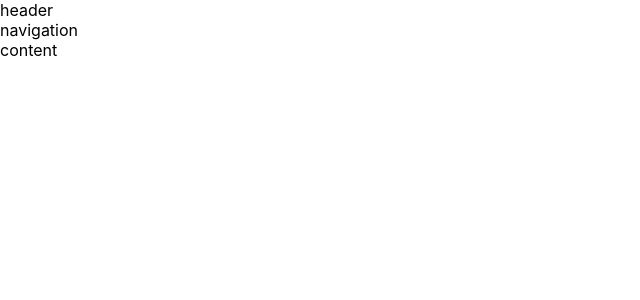
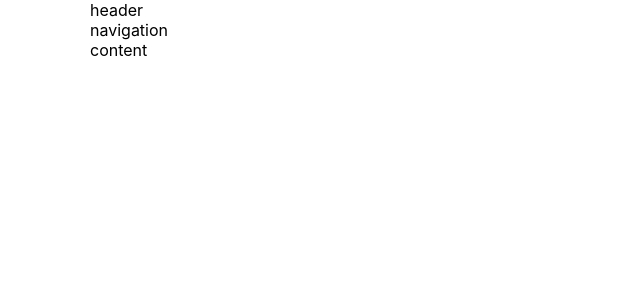
Before and after one commit to ckuji/third, a React (Create React App) app: page / in a window 1280 px wide. Shown: the top 300 px of the page, without its empty margins (0-640 px from the left). Built offline with nearby package versions, Linux system fonts and the light colour scheme.

Commit message:
three main components

```diff
--- a/src/App.css
+++ b/src/App.css
@@ -1,38 +1,5 @@
-.App {
-  text-align: center;
+.main-content {
+  width: 100%;
+  max-width: 1100px;
+  margin: 0 auto;
 }
-
-.App-logo {
-  height: 40vmin;
-  pointer-events: none;
-}
-
-@media (prefers-reduced-motion: no-preference) {
-  .App-logo {
-    animation: App-logo-spin infinite 20s linear;
-  }
-}
-
-.App-header {
-  background-color: #282c34;
-  min-height: 100vh;
-  display: flex;
-  flex-direction: column;
-  align-items: center;
-  justify-content: center;
-  font-size: calc(10px + 2vmin);
-  color: white;
-}
-
-.App-link {
-  color: #61dafb;
-}
-
-@keyframes App-logo-spin {
-  from {
-    transform: rotate(0deg);
-  }
-  to {
-    transform: rotate(360deg);
-  }
-}
--- a/src/App.js
+++ b/src/App.js
@@ -1,11 +1,14 @@
 import './App.css';
+import Header from "./components/Header/Header";
+import Nav from "./components/Nav/Nav";
+import Content from "./components/Content/Content";
 
 const App = () => {
     return (
-        <div>
-            <header>header</header>
-            <div>navigation</div>
-            <div>content</div>
+        <div className="main-content">
+            <Header />
+            <Nav />
+            <Content />
         </div>
     );
 }
--- /dev/null
+++ b/src/components/Content/Content.jsx
@@ -0,0 +1,9 @@
+
+
+const Content = () => {
+    return (
+        <div>content</div>
+    );
+}
+
+export default Content;
--- /dev/null
+++ b/src/components/Header/Header.jsx
@@ -0,0 +1,11 @@
+
+
+const Header = () => {
+    return (
+        <div>
+            <header>header</header>
+        </div>
+    );
+}
+
+export default Header;
--- /dev/null
+++ b/src/components/Nav/Nav.jsx
@@ -0,0 +1,11 @@
+
+
+const Nav = () => {
+    return (
+        <div>
+            navigation
+        </div>
+    );
+}
+
+export default Nav;
```
Also changed, not shown: src/components/Content/Content.module.css (added), src/components/Header/Header.module.css (added), src/components/Nav/Nav.module.css (added).
